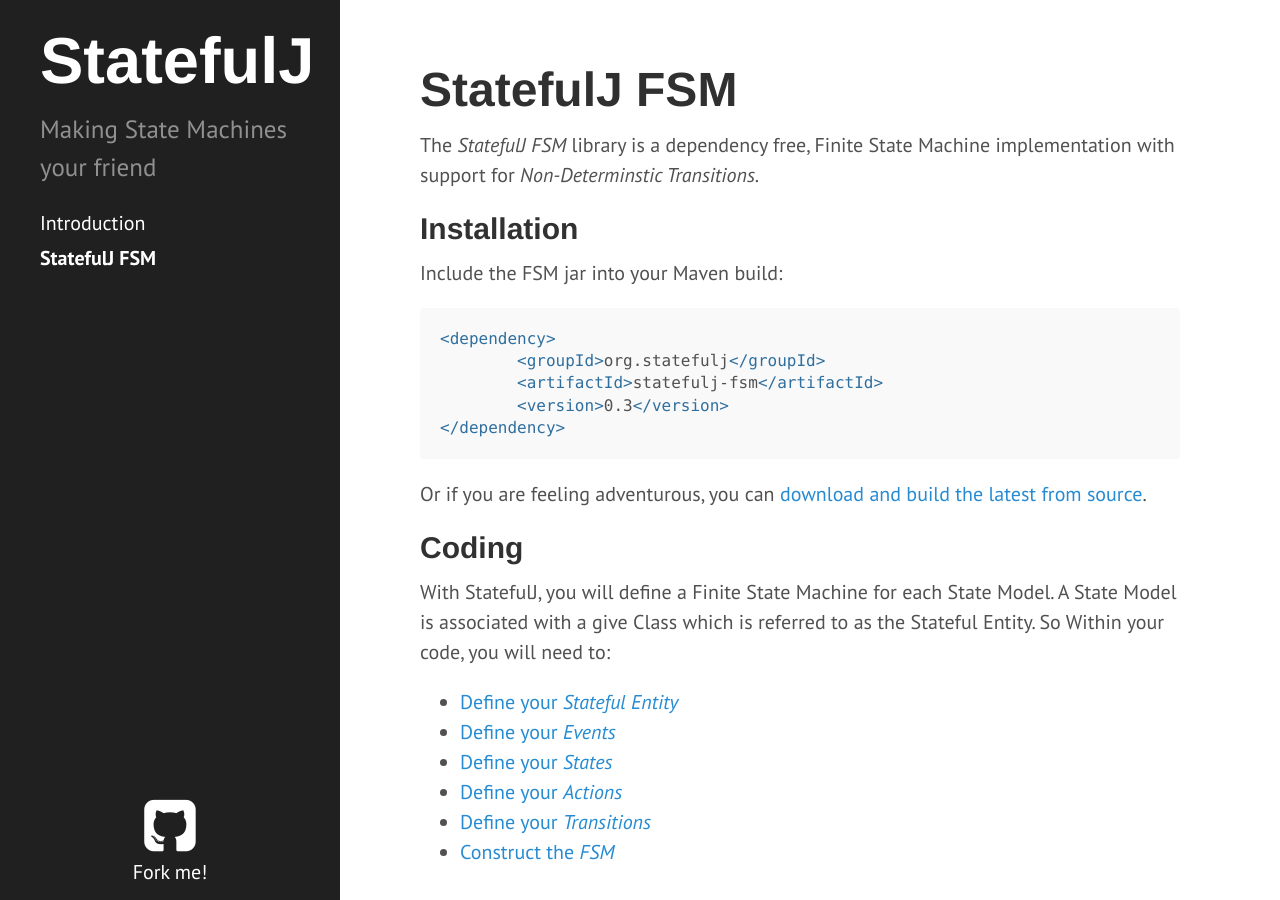
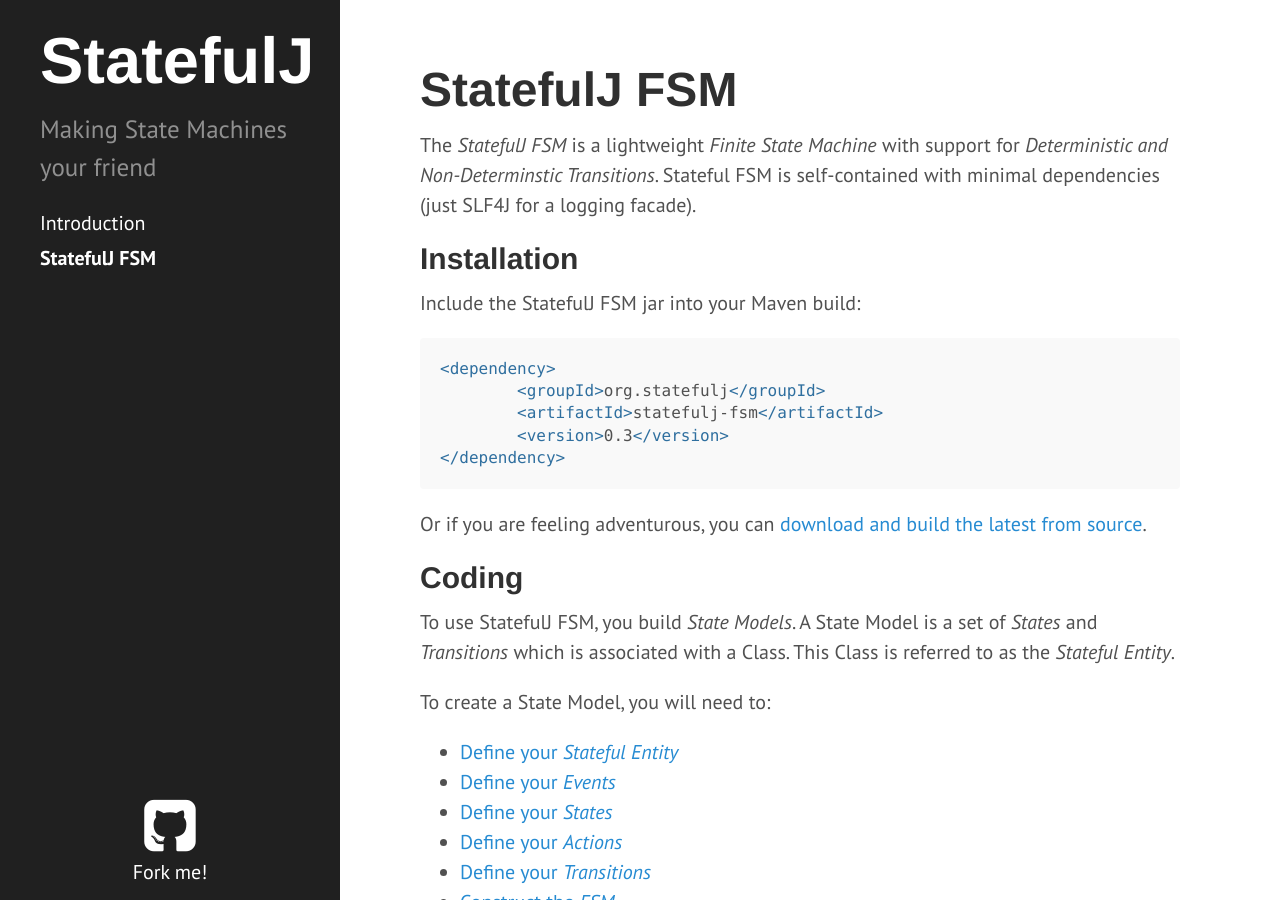
Before and after one commit to statefulj/statefulj, a Jekyll site: the page built from z03-fsm.md, in a window 1280 px wide and 900 px high. Built offline with Jekyll 4.4.1, drawn with Linux system fonts in a browser that asks for light colours; Markdown is read by kramdown in place of the engine named in the settings; some of the changed text lies outside the part shown.

Commit message:
More changes to the site

````diff
--- a/z03-fsm.md
+++ b/z03-fsm.md
@@ -3,11 +3,11 @@ layout: page
 title: StatefulJ FSM
 ---
 
-The *StatefulJ FSM* library is a dependency free, Finite State Machine implementation with support for *Non-Determinstic Transitions*.
+The *StatefulJ FSM* is a lightweight *Finite State Machine* with support for *Deterministic and Non-Determinstic Transitions*.  Stateful FSM is self-contained with minimal dependencies (just SLF4J for a logging facade).
 
 ## Installation
 
-Include the FSM jar into your Maven build:
+Include the StatefulJ FSM jar into your Maven build:
 
 ```xml
 <dependency>
@@ -21,7 +21,9 @@ Or if you are feeling adventurous, you can [download and build the latest from s
 
 ## Coding
 
-With StatefulJ, you will define a Finite State Machine for each State Model.  A State Model is associated with a give Class which is referred to as the Stateful Entity.  So Within your code, you will need to:
+To use StatefulJ FSM, you build *State Models*.  A State Model is a set of *States* and *Transitions* which is associated with a Class.  This Class is referred to as the *Stateful Entity*.
+
+To create a State Model, you will need to:
 
 * [Define your *Stateful Entity*](#define-your-stateful-entity)
 * [Define your *Events*](#define-your-events)
````
Also changed, not shown: other parts of z03-fsm.md (+1 -1 lines).
